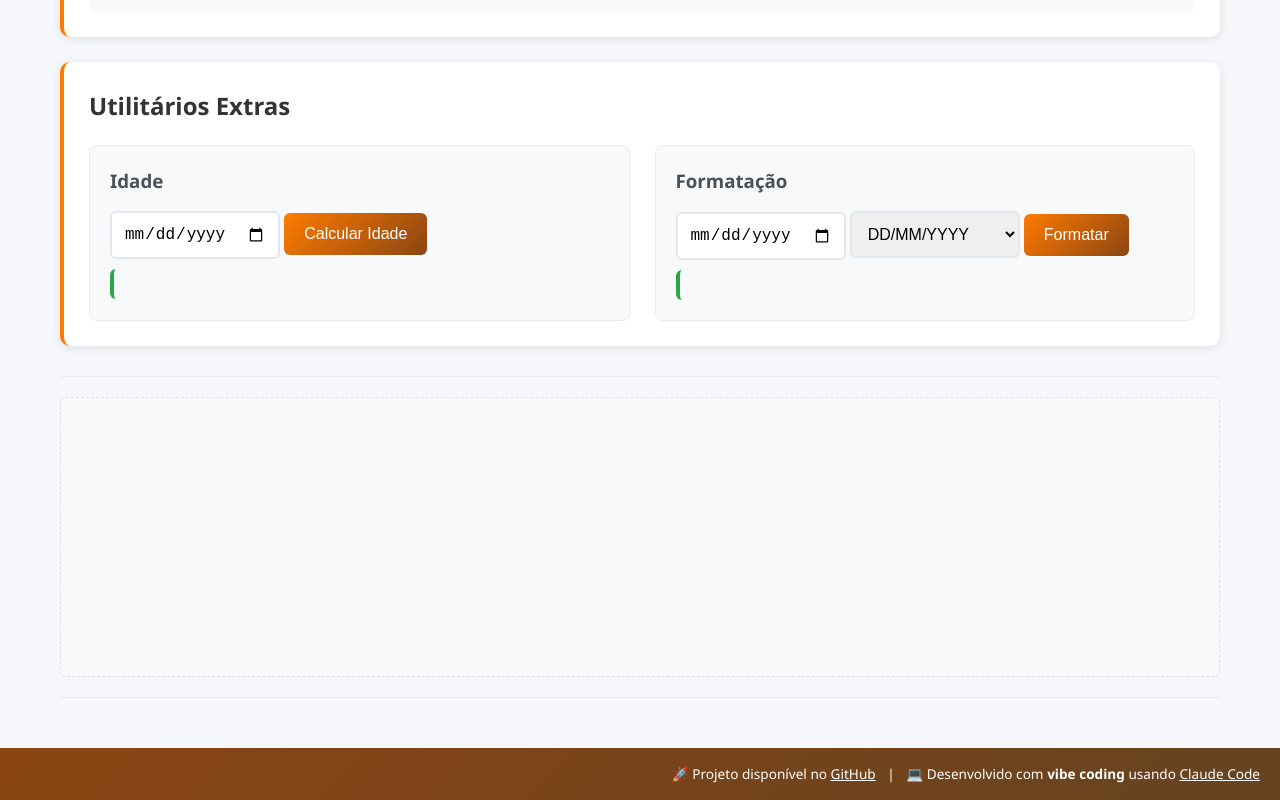
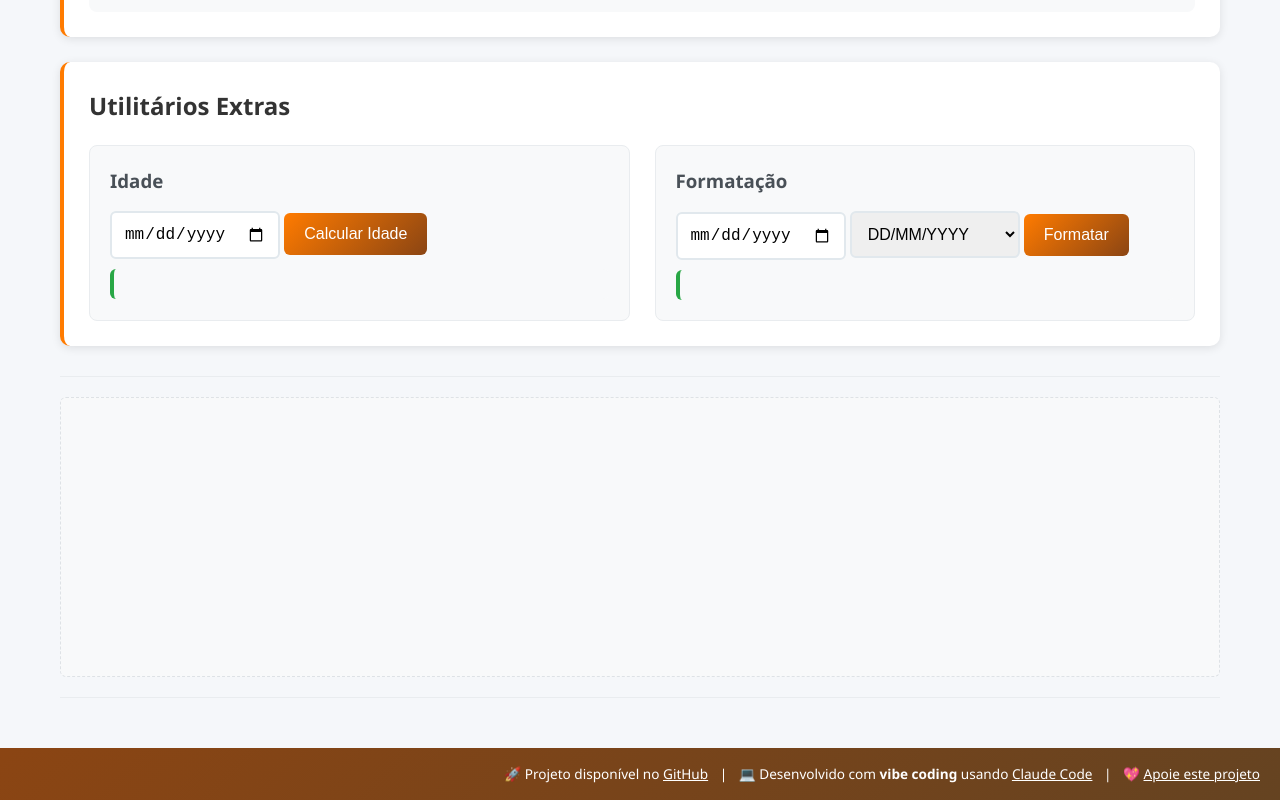
Before and after one commit to dwildt/datas, a website: page index.html in a window 1280 px wide. Shown: the part 1705-2505 px from the top of the page. Drawn offline with Linux system fonts and the light colour scheme.

Commit message:
adicionando ref github sponsor. Close #5

```diff
--- a/index.html
+++ b/index.html
@@ -112,6 +112,7 @@
             <div class="footer-content">
                 <p>🚀 Projeto disponível no <a href="https://github.com/dwildt/datas" target="_blank" rel="noopener">GitHub</a></p>
                 <p>💻 Desenvolvido com <strong>vibe coding</strong> usando <a href="https://claude.ai/code" target="_blank" rel="noopener">Claude Code</a></p>
+                <p>💖 <a href="https://github.com/sponsors/dwildt" target="_blank" rel="noopener">Apoie este projeto</a></p>
             </div>
         </footer>
     </div>
```
